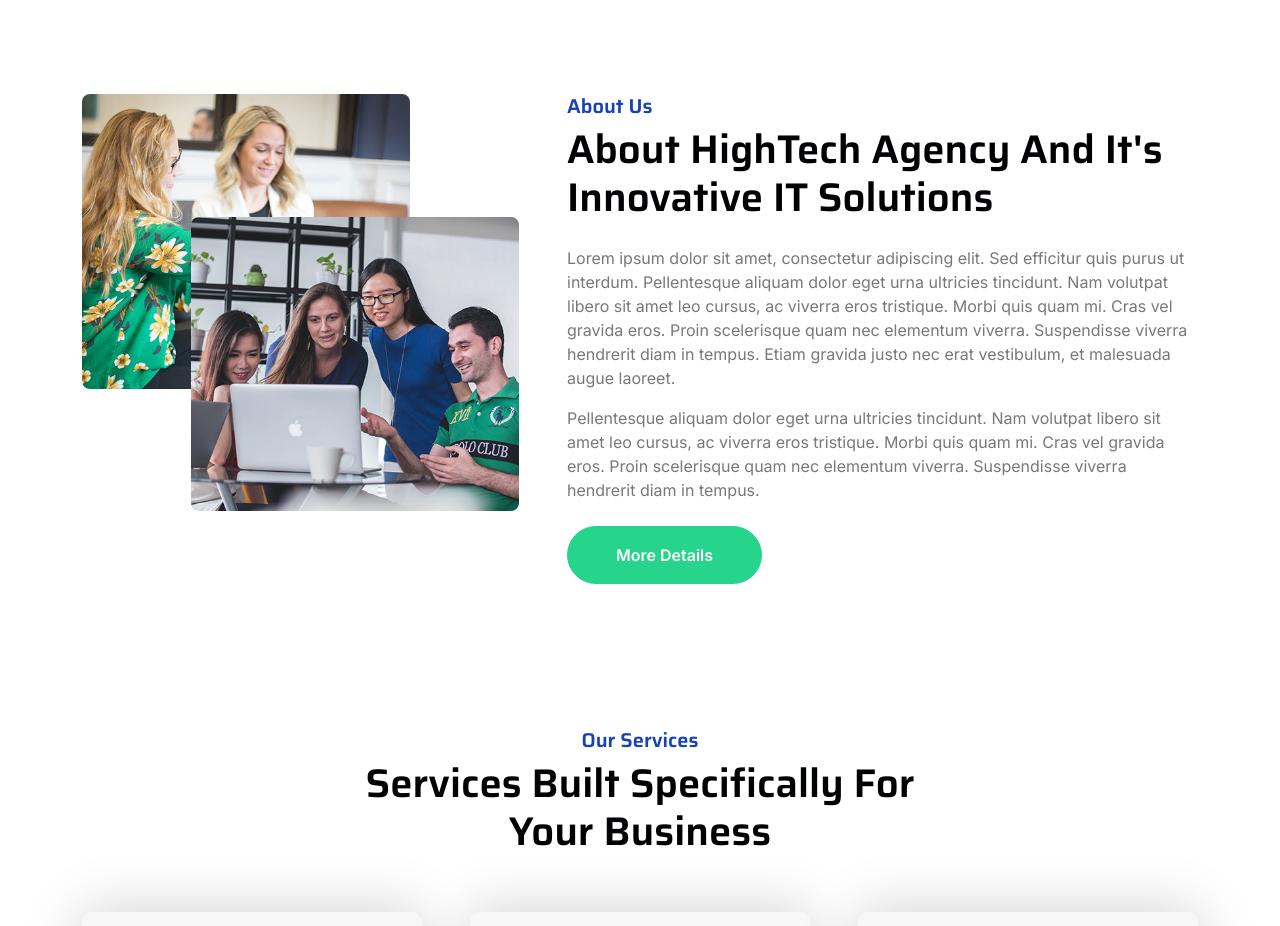
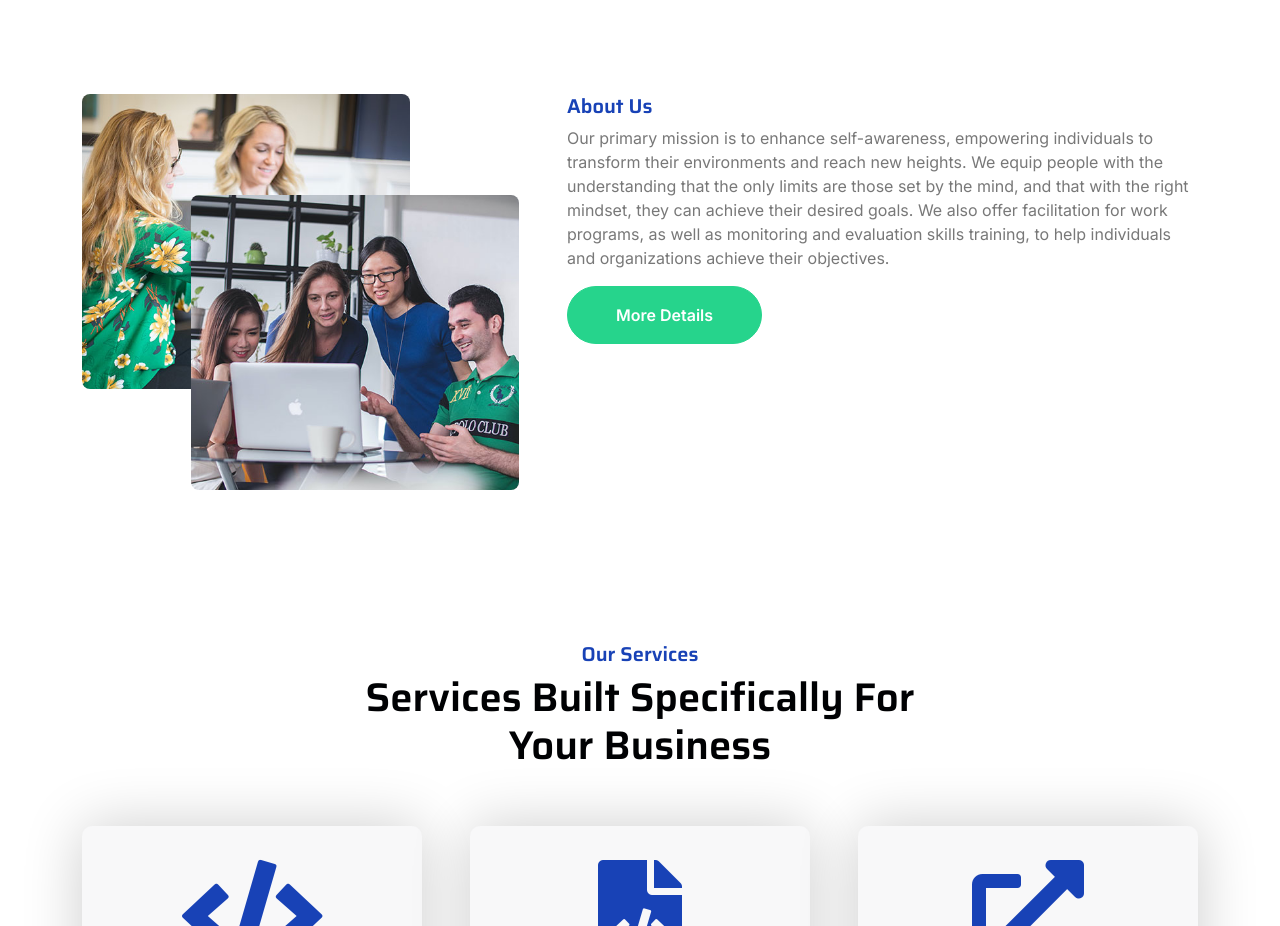
Before and after one commit to msizimakaula/Singabusa, a plain HTML site: page index.html in a window 1280 px wide. Shown: the part 1040-1966 px from the top of the page. Drawn offline with nearby package versions, Linux system fonts and the light colour scheme.

Commit message:
about us

```diff
--- a/index.html
+++ b/index.html
@@ -199,9 +199,9 @@
                     </div>
                     <div class="col-lg-7 col-md-6 col-sm-12 wow fadeIn" data-wow-delay=".5s">
                         <h5 class="text-primary">About Us</h5>
-                        <h1 class="mb-4">About HighTech Agency And It's Innovative IT Solutions</h1>
-                        <p>Lorem ipsum dolor sit amet, consectetur adipiscing elit. Sed efficitur quis purus ut interdum. Pellentesque aliquam dolor eget urna ultricies tincidunt. Nam volutpat libero sit amet leo cursus, ac viverra eros tristique. Morbi quis quam mi. Cras vel gravida eros. Proin scelerisque quam nec elementum viverra. Suspendisse viverra hendrerit diam in tempus. Etiam gravida justo nec erat vestibulum, et malesuada augue laoreet.</p>
-                        <p class="mb-4">Pellentesque aliquam dolor eget urna ultricies tincidunt. Nam volutpat libero sit amet leo cursus, ac viverra eros tristique. Morbi quis quam mi. Cras vel gravida eros. Proin scelerisque quam nec elementum viverra. Suspendisse viverra hendrerit diam in tempus.</p>
+                        <!-- <h1 class="mb-4">About HighTech Agency And It's Innovative IT Solutions</h1> -->
+                        <p>Our primary mission is to enhance self-awareness, empowering individuals to transform their environments and reach new heights. We equip people with the understanding that the only limits are those set by the mind, and that with the right mindset, they can achieve their desired goals. We also offer facilitation for work programs, as well as monitoring and evaluation skills training, to help individuals and organizations achieve their objectives.</p>
+                        <!-- <p class="mb-4">Pellentesque aliquam dolor eget urna ultricies tincidunt. Nam volutpat libero sit amet leo cursus, ac viverra eros tristique. Morbi quis quam mi. Cras vel gravida eros. Proin scelerisque quam nec elementum viverra. Suspendisse viverra hendrerit diam in tempus.</p> -->
                         <a href="" class="btn btn-secondary rounded-pill px-5 py-3 text-white">More Details</a>
                     </div>
                 </div>
```
